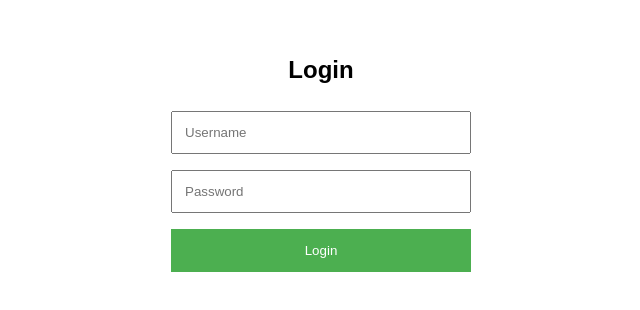
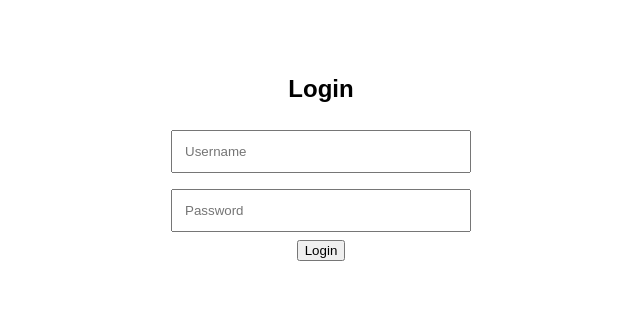
Before and after one commit to Chandan078/startup, a plain HTML site: page index.html in a window 1280 px wide. Shown: the part 242-552 px from the top of the page, without its empty margins (319-959 px from the left). Drawn offline with Linux system fonts and the light colour scheme.

Commit message:
Update index.html

```diff
--- a/index.html
+++ b/index.html
@@ -23,15 +23,15 @@
         margin: 8px 0;
         box-sizing: border-box;
     }
-    input[type="submit"] {
+/*     input[type="submit"] {
         background-color: #4CAF50;
         color: white;
-        padding: 14px 20px;
-        margin: 8px 0;
+/*         padding: 14px 52px; */
+/*         margin: 8px 0;
         border: none;
         cursor: pointer;
-        width: 100%;
-    }
+        width: 100%; */
+/*     } */ */
 </style>
 </head>
 <body>
```
